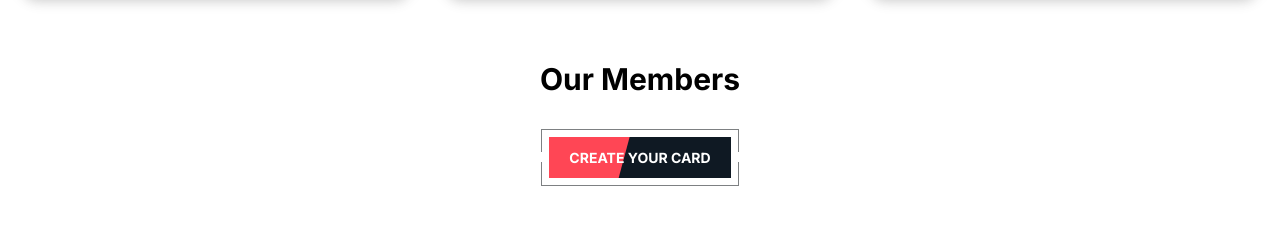
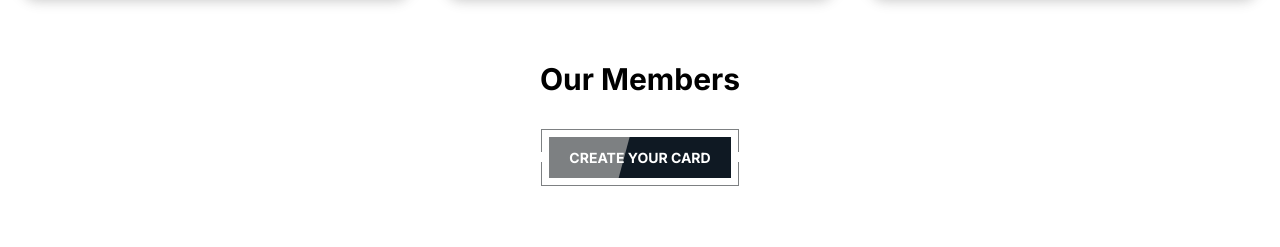
Before and after one commit to zaid-commits/Dc, a plain HTML site: page members.html in a window 1280 px wide. Shown: the part 684-931 px from the top of the page. Drawn offline with nearby package versions, Linux system fonts and the light colour scheme.

Commit message:
fixed typo -minor
fixed typo in anchor tags and change the button color while animating

```diff
--- a/members.html
+++ b/members.html
@@ -34,7 +34,7 @@
         bottom: -1px;
         left: -8px;
         width: 0;
-        background-color: #ff4655;
+        background-color: #000;
         transform: skew(-15deg);
         transition: all 0.2s ease;
         animation: slideAnimation 3s infinite;
@@ -142,7 +142,7 @@
         bottom: -1px;
         left: -8px;
         width: 0;
-        background-color: #ff4655;
+        background-color: #7d8082;
         transform: skew(-15deg);
         transition: all 0.2s ease;
       }
```
Also changed, not shown: index.html (+2 -2 lines).
